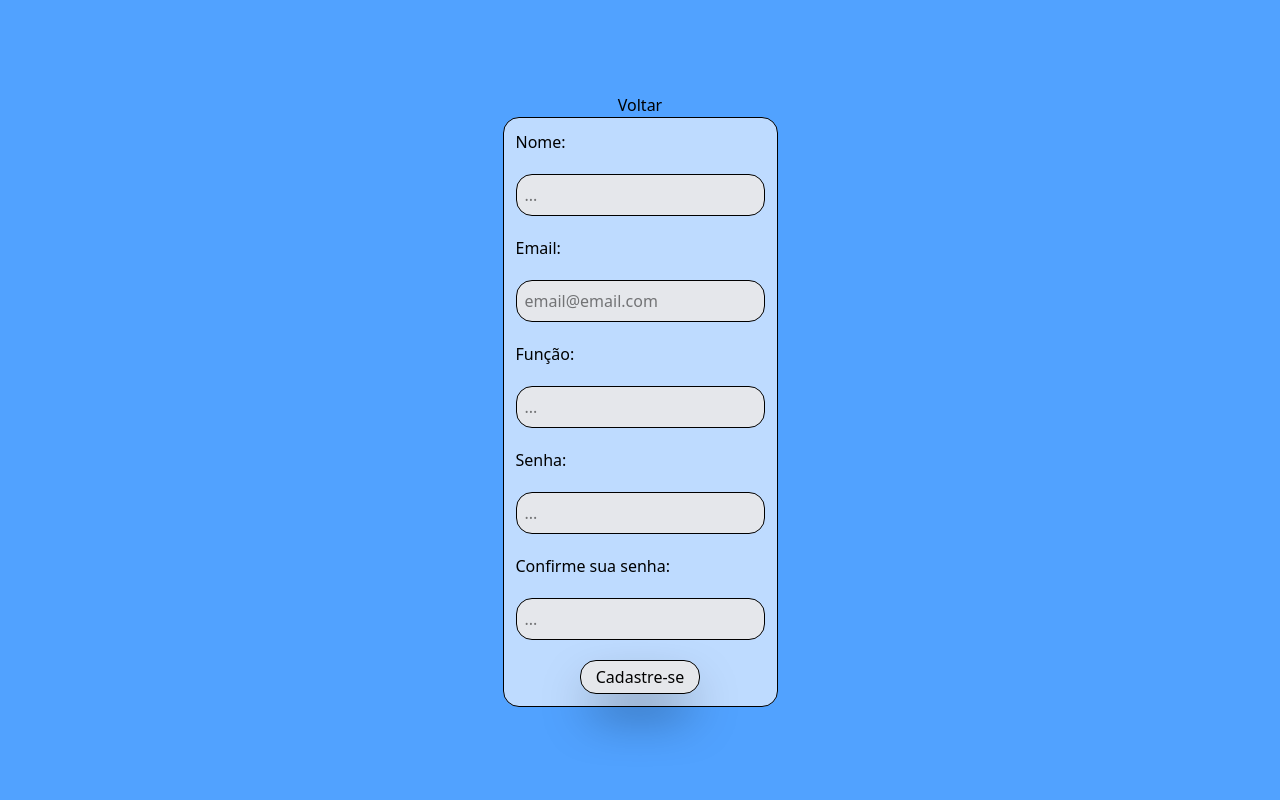
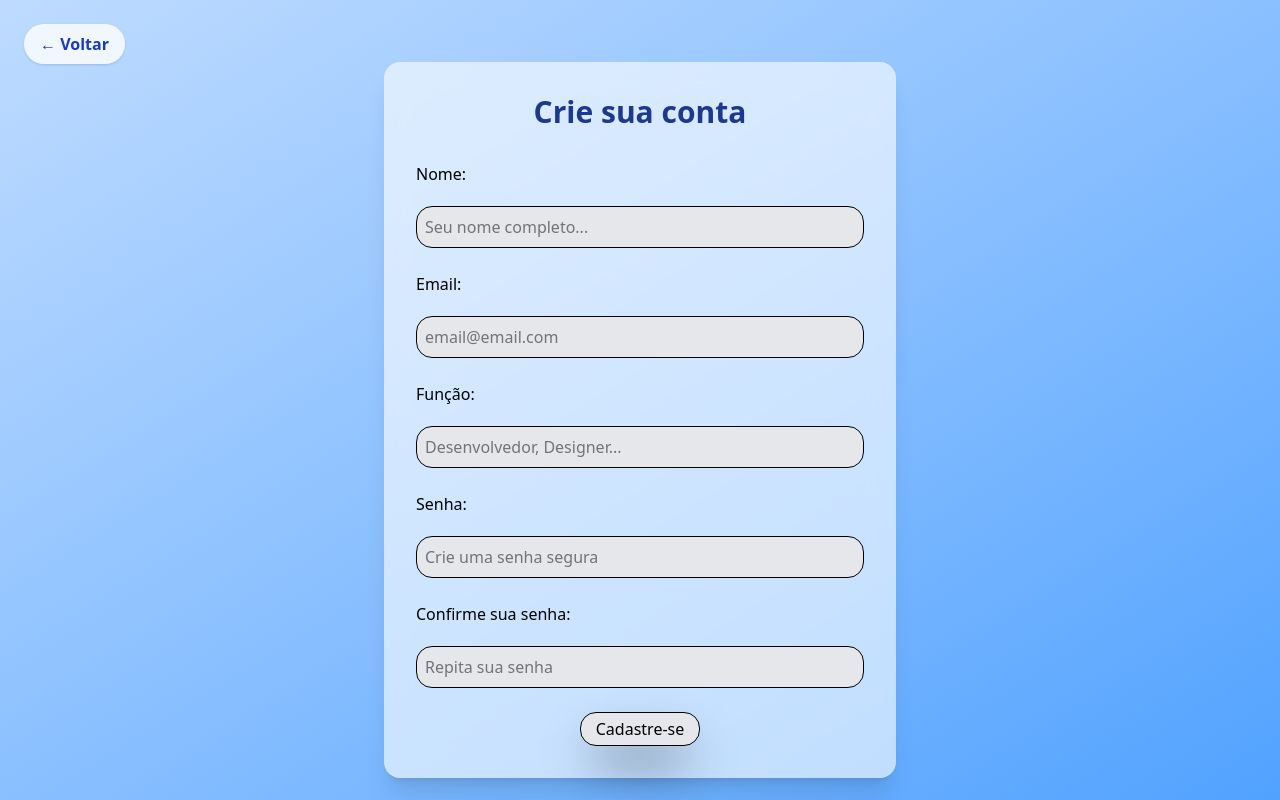
Before and after one commit to Levirroh/learning_react_node, a React (Vite) app in the folder to-do-list/: page /register in a window 1280 px wide. Built offline with nearby package versions, Linux system fonts and the light colour scheme.

Commit message:
style: reestyle of register page

```diff
--- a/to-do-list/src/Pages/Register.jsx
+++ b/to-do-list/src/Pages/Register.jsx
@@ -53,19 +53,32 @@ function Register() {
     };
 
     return(
-        <section className="flex flex-col items-center justify-center bg-blue-400 h-dvh w-dvw">
-            <a href="/"><button>Voltar</button></a>
-            <form className="flex flex-col bg-blue-200 border-1 p-3 gap-5 rounded-2xl" onSubmit={createUser}>
-                <Input id="name_user" name="name_user" label="Nome:" placeholder="..."/>
-                <Input id="email_user" name="email_user" label="Email:" placeholder="email@email.com"/>
-                <Input id="function_user" name="function_user" label="Função:" placeholder="..."/>
-                <Input id="password_user" name="password_user" label="Senha:" placeholder="..."/>
-                <Input id="confirma_senha" name="confirma_senha" label="Confirme sua senha:" placeholder="..."/>
-                <div className="flex items-center justify-center">
-                    <Submit text="Cadastre-se"/>
-                </div>
-            </form>
-        </section>
+        <section className="flex flex-col items-center justify-center min-h-screen bg-gradient-to-br from-blue-200 to-blue-400 px-4">
+        <div className="absolute top-6 left-6">
+            <a href="/">
+                <button className="bg-white/80 hover:bg-white text-blue-800 font-semibold px-4 py-2 rounded-full shadow transition duration-300">
+                    ← Voltar
+                </button>
+            </a>
+        </div>
+        <form
+            onSubmit={createUser}
+            className="w-full max-w-lg bg-white/60 backdrop-blur-md p-8 rounded-2xl shadow-xl flex flex-col gap-6 mt-10"
+        >
+            <h1 className="text-3xl font-bold text-blue-900 text-center mb-2">Crie sua conta</h1>
+
+            <Input id="name_user" name="name_user" label="Nome:" placeholder="Seu nome completo..." />
+            <Input id="email_user" name="email_user" label="Email:" placeholder="email@email.com" />
+            <Input id="function_user" name="function_user" label="Função:" placeholder="Desenvolvedor, Designer..." />
+            <Input id="password_user" name="password_user" label="Senha:" placeholder="Crie uma senha segura" type="password" />
+            <Input id="confirma_senha" name="confirma_senha" label="Confirme sua senha:" placeholder="Repita sua senha" type="password" />
+
+            <div className="flex justify-center">
+                <Submit text="Cadastre-se" />
+            </div>
+        </form>
+    </section>
+
     );
 };
 
```
